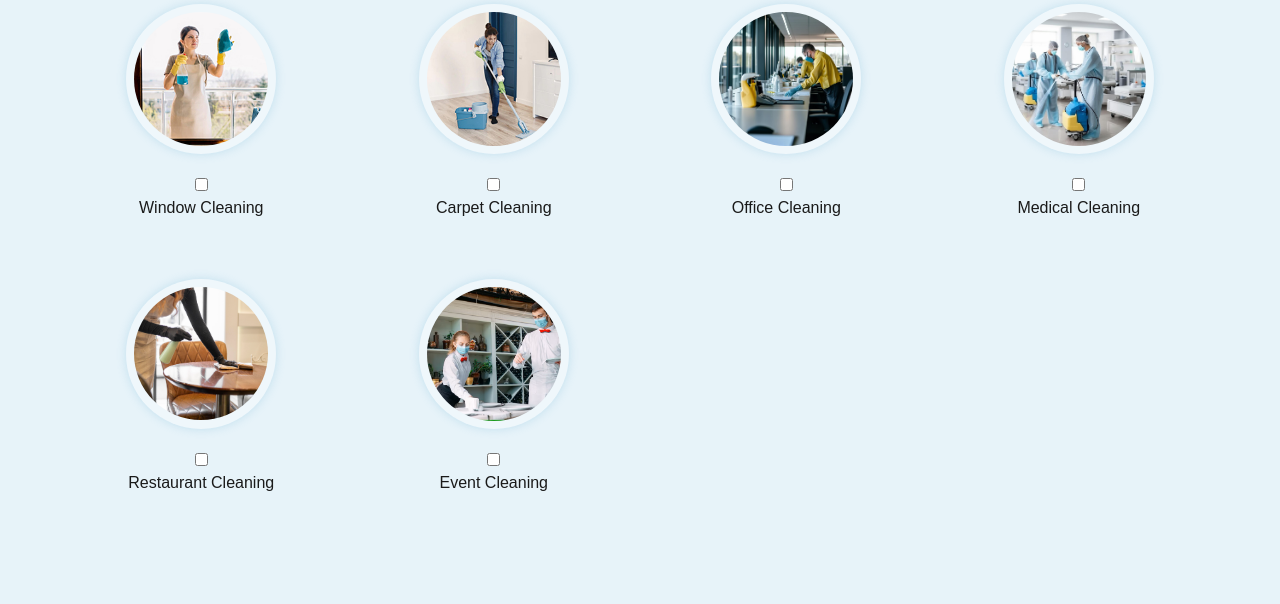
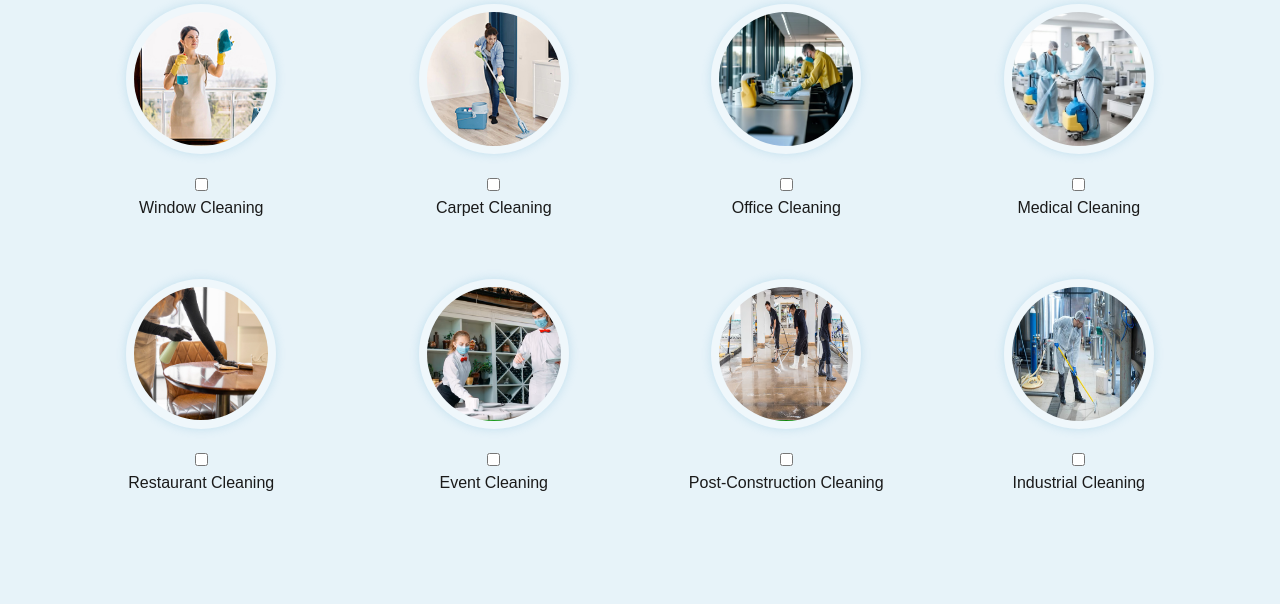
Before and after one commit to sohil-P/Project, a PHP site: page /premium.html in a window 1280 px wide. Shown: the part 401-1005 px from the top of the page. Run offline with PHP 8.4, Linux system fonts and the light colour scheme; some libraries are stand-ins or nearby versions; some web fonts are replaced.

Commit message:
update some files and add images

```diff
--- a/login.html
+++ b/login.html
@@ -59,6 +59,7 @@
                   name="email"
                   placeholder="Email"
                   class="input"
+                  required
                 />
               </div>
 
@@ -68,6 +69,7 @@
                   name="password"
                   placeholder="Password"
                   class="password"
+                  required
                 />
               </div>
 
@@ -114,6 +116,7 @@
                   name="UName"
                   placeholder="Username"
                   class="input"
+                  required
                 />
               </div>
 
@@ -123,6 +126,7 @@
                   name="email"
                   placeholder="Email"
                   class="input"
+                  required
                 />
               </div>
 
@@ -132,6 +136,7 @@
                   name="password"
                   placeholder="Password"
                   class="password"
+                  required
                 />
               </div>
 
--- a/premium.html
+++ b/premium.html
@@ -220,6 +220,40 @@
               </div>
               <input type="checkbox" id="checkbox10" onchange="updateValue()" />
               <h3>event cleaning</h3>
+            </div>
+            <div
+              class="services-item ps-items"
+              data-aos="fade-up"
+              data-aos-duration="600"
+              data-aos-delay="100"
+            >
+              <div class="img-box">
+                <a href="#"
+                  ><img
+                    src="images/Post-Construction.webp"
+                    loading="lazy"
+                    alt="post-construction"
+                /></a>
+              </div>
+              <input type="checkbox" id="checkbox11" onchange="updateValue()" />
+              <h3>Post-Construction cleaning</h3>
+            </div>
+            <div
+              class="services-item ps-items"
+              data-aos="fade-up"
+              data-aos-duration="600"
+              data-aos-delay="100"
+            >
+              <div class="img-box">
+                <a href="#"
+                  ><img
+                    src="images/industrial-cleaning.webp"
+                    loading="lazy"
+                    alt="industrial"
+                /></a>
+              </div>
+              <input type="checkbox" id="checkbox12" onchange="updateValue()" />
+              <h3>Industrial cleaning</h3>
             </div>
 
             <div class="service-home-text">
@@ -630,6 +664,8 @@
         var checkbox8 = document.getElementById("checkbox8");
         var checkbox9 = document.getElementById("checkbox9");
         var checkbox10 = document.getElementById("checkbox10");
+        var checkbox11 = document.getElementById("checkbox11");
+        var checkbox12 = document.getElementById("checkbox12");
         var textbox = document.getElementById("myTextbox");
 
         var selectedOptions = [];
@@ -664,6 +700,12 @@
         if (checkbox10.checked) {
           selectedOptions.push("Event Cleaning");
         }
+        if (checkbox11.checked) {
+          selectedOptions.push("Post-Construction Cleaning");
+        }
+        if (checkbox12.checked) {
+          selectedOptions.push("Industrial Cleaning");
+        }
         textbox.value = selectedOptions.join(",");
       }
     </script>
--- a/style.css
+++ b/style.css
@@ -309,7 +309,7 @@ button {
 /*------- home ---------*/
 
 .home {
-  padding: 30px 0 60px;
+  padding: 60px 0 60px;
 }
 .grid {
   display: grid;
@@ -368,7 +368,7 @@ button {
 }
 .home-img img {
   max-width: 350px;
-  height: 100vh;
+  height: 90vh;
   display: block;
   margin: auto;
 }
@@ -930,7 +930,6 @@ textarea.input-control {
   }
   .profile{
     order: -1;
-    margin: 5px 0 0 0;
   }
   .home-img img {
     max-width: 340px;
@@ -939,9 +938,9 @@ textarea.input-control {
   .home .circle-wrap {
     right: 50%;
   }
-  .home-img .circle {
-    height: 300px;
-    width: 300px;
+  .home .circle {
+    height: 320px;
+    width: 320px;
   }
   .services-item .img-box {
     height: 120px;
@@ -974,6 +973,10 @@ textarea.input-control {
   .home-img {
     order: -1;
     margin-bottom: 20px;
+  }
+  .home .circle {
+    height: 320px;
+    width: 320px;
   }
 
   .about-img,
```
Also changed, not shown: index.php (+3 -6 lines), script.js (+0 -38 lines), images/Post-Construction.webp (added), images/industrial-cleaning.webp (added).
